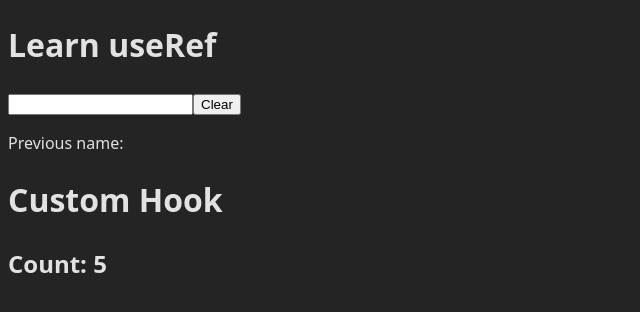
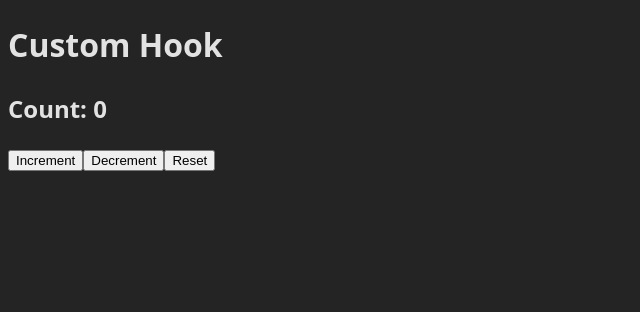
Before and after one commit to asileayuba/stock-prediction-portal, a React (Vite) app in the folder react/my-react-project/: page / in a window 1280 px wide. Shown: the top 312 px of the page, without its empty margins (0-640 px from the left). Built offline with nearby package versions, Linux system fonts and the light colour scheme.

Commit message:
React: Learn Custom Hooks

```diff
--- a/react/my-react-project/src/App.jsx
+++ b/react/my-react-project/src/App.jsx
@@ -47,7 +47,7 @@
         </UserContext.Provider>
       </StockContext.Provider> */}
 
-      < LearnUseRef/>
+      {/* < LearnUseRef/> */}
       <LearnCustomHooks/>
 
     </>
--- a/react/my-react-project/src/components/LearnCustomHooks.jsx
+++ b/react/my-react-project/src/components/LearnCustomHooks.jsx
@@ -3,11 +3,14 @@
 
 const LearnCustomHooks = () => {
 
-    const { count, increment, decrement, reset } = useCounter(5)
+    const { count, increment, decrement, reset } = useCounter()
   return (
     <>
         <h1>Custom Hook</h1>
         <h2>Count: {count}</h2>
+        <button onClick={increment}>Increment</button>
+        <button onClick={decrement}>Decrement</button>
+        <button onClick={reset}>Reset</button>
     </>
   )
 }
```
